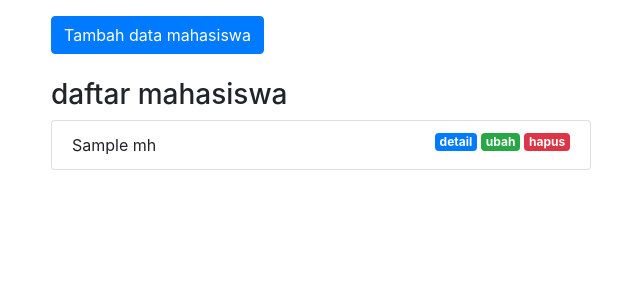
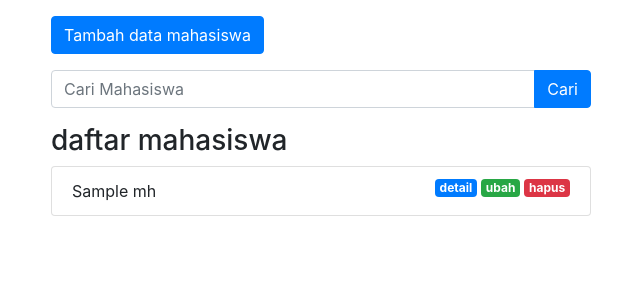
Before and after one commit to kresna124/phpmvc, a PHP site: the page made by app/views/mahasiswa/index.php in a window 1280 px wide. Shown: the part 56-356 px from the top of the page, without its empty margins (34-674 px from the left). Run offline with PHP 8.4, Linux system fonts and the light colour scheme; the template is opened without the code that fills it: most values are stand-ins (such as "Sample title", 1, 10 or a date in 2020); some libraries are stand-ins or nearby versions.

Commit message:
manambahkan methode pencaharian belum selesai

```diff
--- a/app/views/mahasiswa/index.php
+++ b/app/views/mahasiswa/index.php
@@ -1,16 +1,32 @@
 <div class="container mt-3" >
 	<div class="row">
-		<div class="col-lg-g">
+		<div class="col-lg-6">
 			<?php Flasher::flash(); ?>
 		</div>
 
 	</div>
-	<div class="row">
+
+	<div class="row mb-3">
 		<div class="col-lg-6">
 			<button type="button" class="btn btn-primary tombolTambahData" data-toggle="modal" data-target="#formModal">
   Tambah data mahasiswa
 </button>
-			<br><br>
+		</div>
+	</div>
+	<div class="row mb-3">
+		<div class="col-lg-6">
+			<form action="<?= BASEURL?>/mahasiswa/cari" method="post">
+				<div class="input-group">
+				  <input type="text" class="form-control keyword" placeholder="Cari Mahasiswa" autocomplete="off" id="keyword" name="keyword">
+				  <div class="input-group-append">
+				    <button class="btn btn-primary" type="button" id="tombolCari">Cari</button>
+				  </div>
+				</div>
+			</form>
+		</div>
+	</div>
+	<div class="row">
+		<div class="col-lg-6">
 
 			<h3>daftar mahasiswa</h3>
 
```
Also changed, not shown: app/controllers/Mahasiswa.php (+7 -0 lines), app/models/Mahasiswa_model.php (+8 -0 lines).
